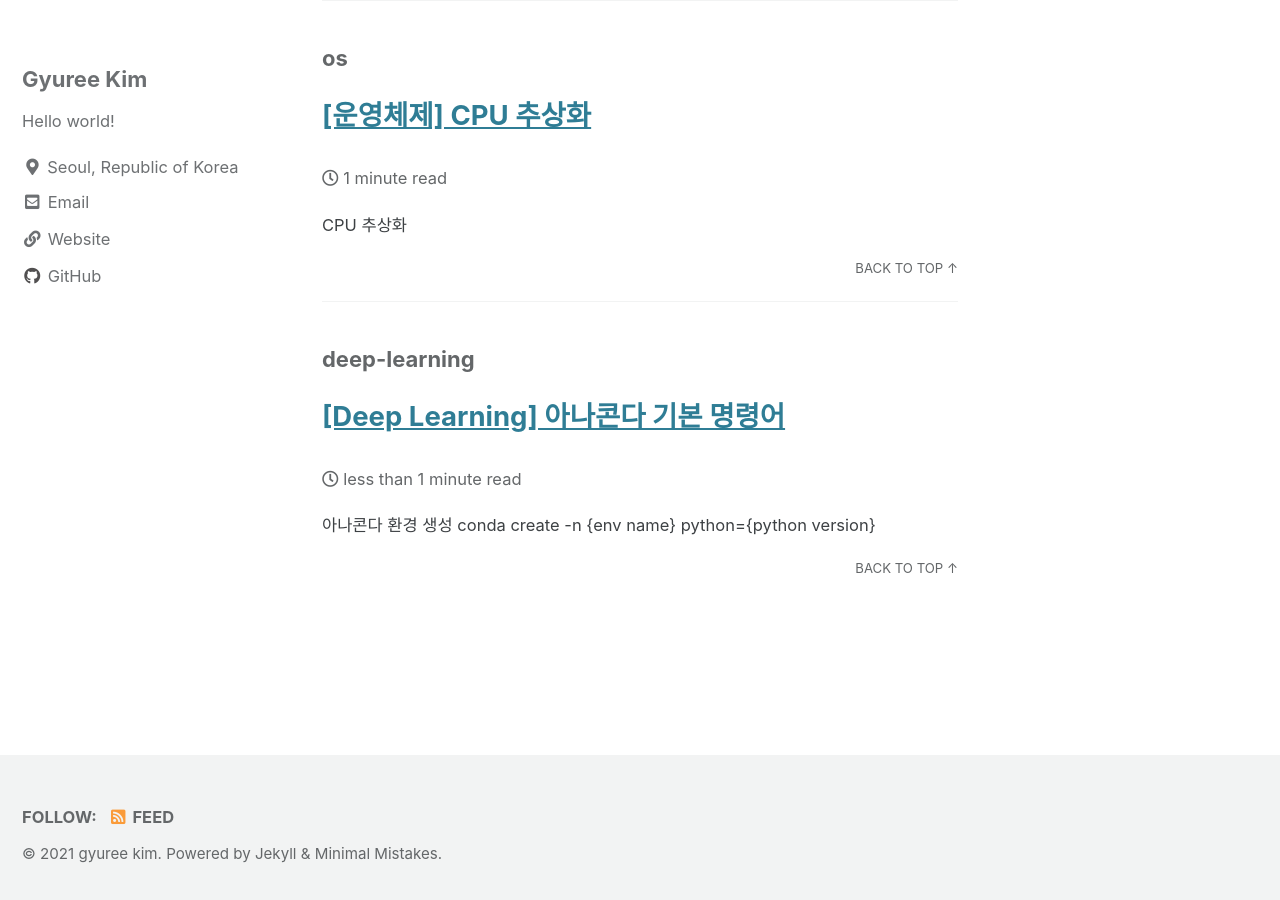
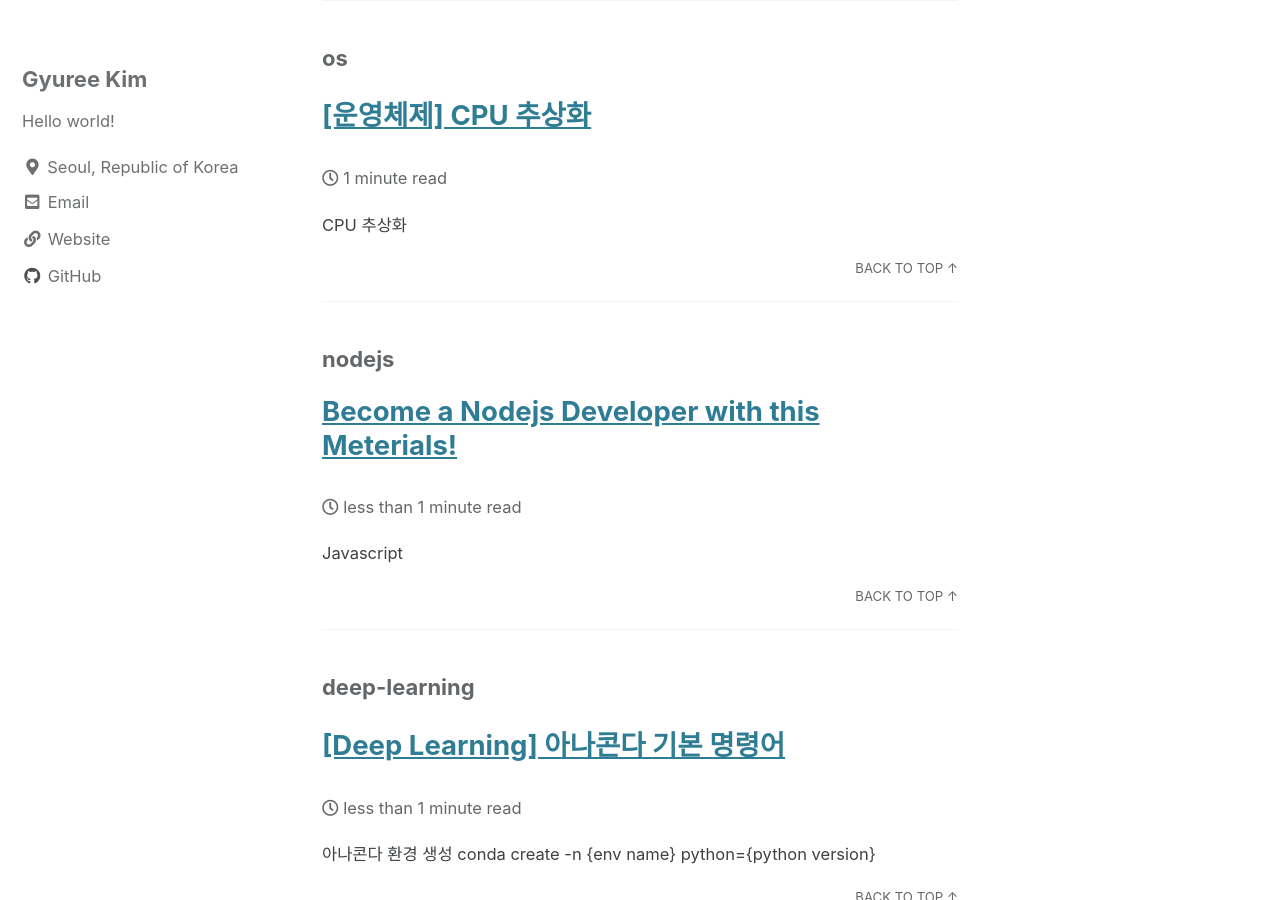
Before and after one commit to gyuree-kim/gyuree-kim.github.io, a Jekyll site: the page built from _pages/App.md, in a window 1280 px wide and 900 px high, scrolled down 4713 px. Built offline with Jekyll 4.4.1, drawn with Linux system fonts in a browser that asks for light colours; cached includes are drawn as plain includes.

Commit message:
Update and rename 2021-04-10_nodejs_tutorial.md to 2021-04-10-nodejs-tutorial.md

```diff
--- a/_posts/2021-04-10_nodejs_tutorial.md
+++ b/_posts/2021-04-10-nodejs-tutorial.md
@@ -1,3 +1,9 @@
+---
+title: "Become a Nodejs Developer with this Meterials!"
+date: 2021-04-10 19:30
+categories: nodejs
+---
+
 # Javascript
 
 ## Documentations
```
Also changed, not shown: other parts of _posts/2021-04-10-nodejs-tutorial.md (+1 -0 lines).
